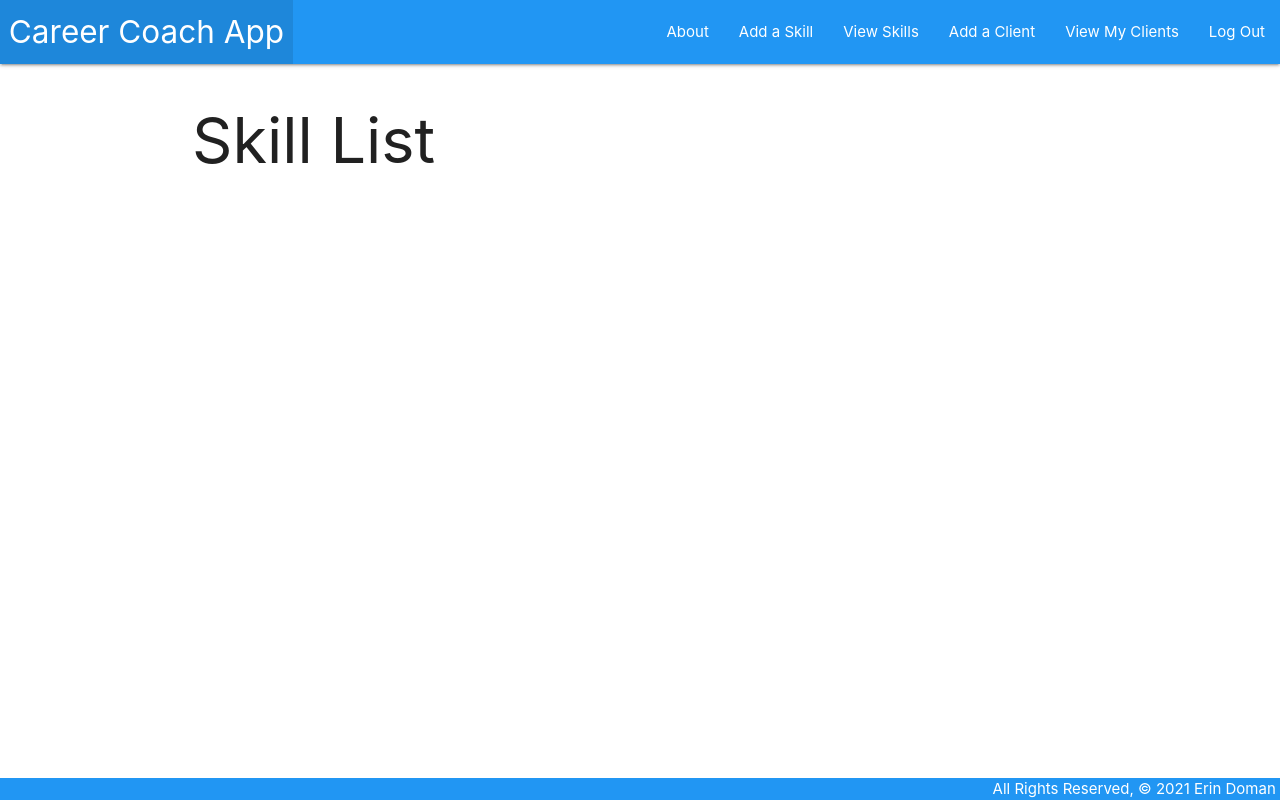
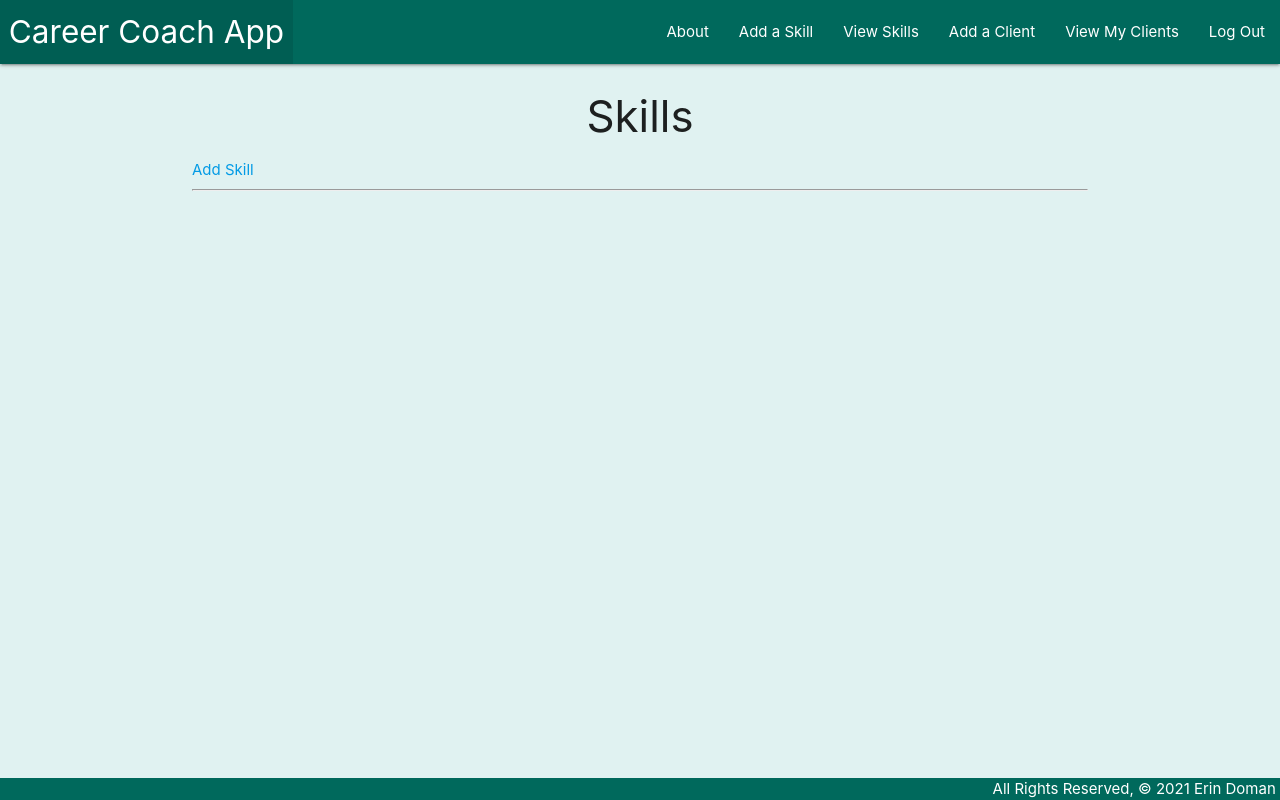
Before and after one commit to erindoman/career-coaching-app, a Django app: page /skills/ in a window 1280 px wide. Run offline with Django 3.2, Linux system fonts and the light colour scheme; the visitor is signed in with stand-in values (Sample User, id 1); data that the repository does not hold is empty.

Commit message:
add styling to skills index

```diff
--- a/main_app/static/css/style.css
+++ b/main_app/static/css/style.css
@@ -2,6 +2,7 @@ body {
   display: flex;
   min-height: 100vh;
   flex-direction: column;
+  background-color: #e0f2f1;
 }
 
 main {
@@ -12,3 +13,15 @@ body {
   padding-top: 0;
   text-align: right;
 }
+
+h3 {
+  text-align: center;
+}
+
+a {
+  text-align: center;
+}
+
+.btn {
+  margin: 5px;
+}
--- a/main_app/templates/base.html
+++ b/main_app/templates/base.html
@@ -11,11 +11,12 @@
   <link rel="stylesheet" type="text/css" href="{% static 'css/style.css' %}">
   <script src="https://cdnjs.cloudflare.com/ajax/libs/materialize/1.0.0/js/materialize.min.js"></script>
 
+
 </head>
 <body>
   <header class="navbar-fixed">
     <nav>
-      <div class="nav-wrapper blue">
+      <div class="nav-wrapper teal darken-3">
         <ul>
           <li><a href="/about" class="left brand-logo">&nbsp;Career Coach App&nbsp;</a></li>
         </ul>
@@ -39,7 +40,7 @@
     {% block content %}
     {% endblock %}
   </main>
-  <footer class="page-footer blue">
+  <footer class="page-footer teal darken-3">
     <div class="right">All Rights Reserved, &copy; 2021 Erin Doman&nbsp;</div>
   </footer>
 </body>
--- a/main_app/templates/main_app/skill_list.html
+++ b/main_app/templates/main_app/skill_list.html
@@ -1,15 +1,15 @@
 {% extends 'base.html' %}
 {% block content %}
 
-<h1>Skill List</h1>
+<h3>Skills</h3>
+
+<a class="addskill" href="{% url 'skills_create' %}">Add Skill</a>
+
+<hr />
 
 {% for skill in skill_list %}
-  <a href="{% url 'skills_detail' skill.id %}">
-    <div class="card">
-        <div class="card-content">
-            <span class="card-title">{{ skill.name }}</span>
-        </div>
-    </div>
+  <a class="waves-effect waves-light btn teal darken-3" href="{% url 'skills_detail' skill.id %}">
+      {{ skill.name }}
   </a>
 {% endfor %}
 
```
Also changed, not shown: main_app/templates/main_app/application_detail.html (added, +19 -0 lines), main_app/templates/main_app/application_list.html (added, +16 -0 lines). Lines whose indentation alone changed are shown as unchanged.
